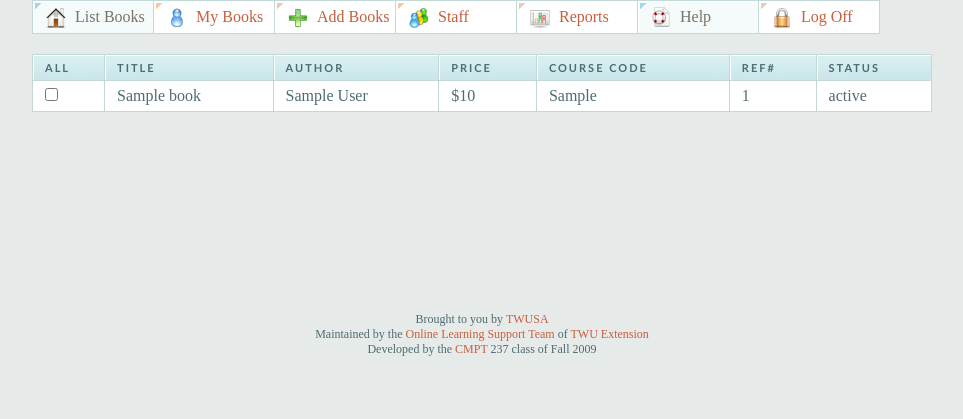
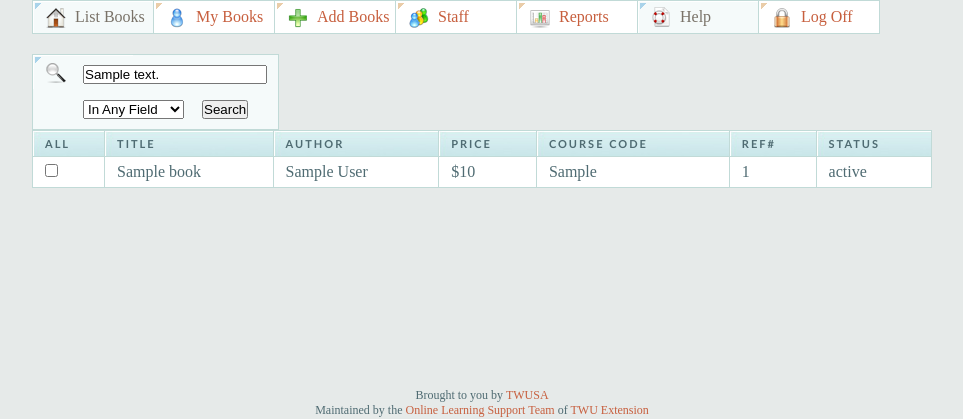
Before and after one commit to kd7iwp/cube-bookstore, a Django app: template templates/books/listing_list.html in a window 1280 px wide. Shown: the part 192-611 px from the top of the page, without its empty margins (158-1121 px from the left). Run offline with Django 3.2, Linux system fonts and the light colour scheme; the template is opened without the code that fills it: most values are stand-ins (such as "Sample title", 1, 10 or a date in 2020).

Commit message:
added filtering feature to the listing page. This fixes issue 9
git-svn-id: https://cube-bookstore.googlecode.com/svn/trunk@19 1ff50526-aa1c-11de-9787-55e617d4dd53

```diff
--- a/cube/books/models.py
+++ b/cube/books/models.py
@@ -6,8 +6,9 @@ class Course(models.Model):
     Basic course data
     """
     #TODO NOTE: This model depends on how we end up grabbing course data
+    # one extra character each in the freak case that TWU changes its course code format
     division = models.CharField(max_length=5)
-    number = models.PositiveSmallIntegerField()
+    number = models.CharField(max_length=4)
     title = models.CharField(max_length=250)
 
     def code(self):
--- /dev/null
+++ b/cube/books/templatetags/selected.py
@@ -0,0 +1,7 @@
+from django import template
+register = template.Library()
+@register.simple_tag
+def selected(field, pattern):
+    if field == pattern:
+        return 'selected="selected" value="%s"' % pattern
+    return 'value="%s"' % pattern
--- a/media/css/cube.css
+++ b/media/css/cube.css
@@ -184,7 +184,7 @@ p.price_total{
     padding: 0 5px 0 50px;
     width: 190px;
     line-height: 32px;
-    background: #f5fafa url(../BuySellIcons/BuySellSearch.gif) no-repeat;
+    background: #f5fafa url(../images/buy_sell_search.gif) no-repeat;
     border: 1px solid #C1DAD7;
     }
 
--- a/templates/books/listing_list.html
+++ b/templates/books/listing_list.html
@@ -2,7 +2,22 @@
 
 {% block title %}The Cube Online - Book List{% endblock %}
 
+{% load selected %}
 {% block content %}
+    <form action="/david/books/" method="post">
+        <p id="booksearch">
+            <input type="text" class="text" name="filter" value="{{ filter_text }}" />
+            <select name="field" />
+                <option {% selected field "any_field" %}>In Any Field</option>
+                <option {% selected field "title" %}>Title</option>
+                <option {% selected field "author" %}>Author</option>
+                <option {% selected field "course_code" %}>Course Code</option>
+                <option {% selected field "ref" %}>Ref #</option>
+                <option {% selected field "status" %}>Status</option>
+            </select>
+            <input type="submit" class="submit" value="Search" />
+        </p>
+    </form>
     {% if listings.object_list %}
         {% if listings.has_other_pages %}
             <div class="PageCounterNav">
@@ -66,6 +81,12 @@
             </tbody>
         </table>
     {% else %}
-        <p class='noresults'>There are no books available at this time.</p>
+        <p class='noresults'>
+        {% if filter_text %}
+            We could not find any results for "{{ filter_text }}".
+        {% else %}
+            There are no books available at this time.
+        {% endif %}
+        </p>
     {% endif %}
 {% endblock %}
```
Also changed, not shown: cube/books/view_tools.py (added, +68 -0 lines), cube/books/views.py (+14 -17 lines), media/images/buy_sell_search.gif (added).
